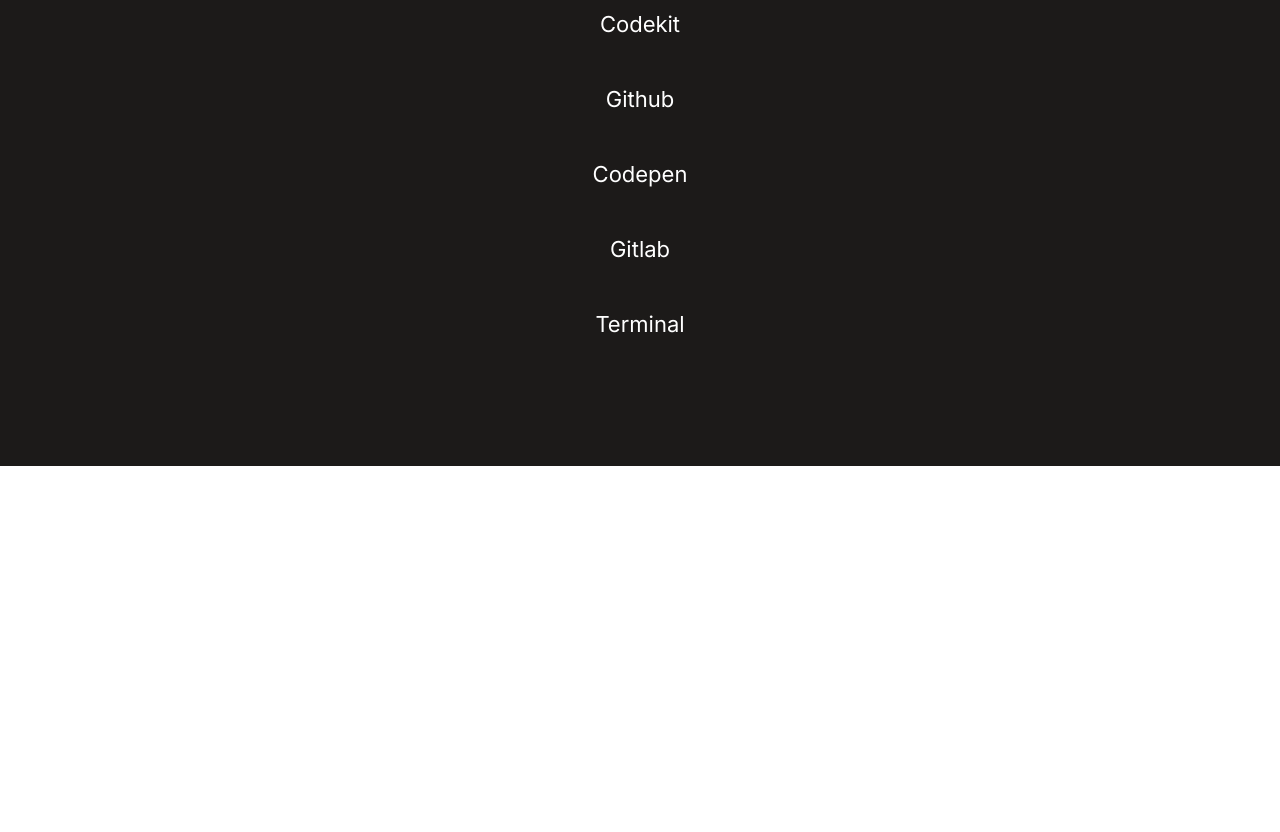
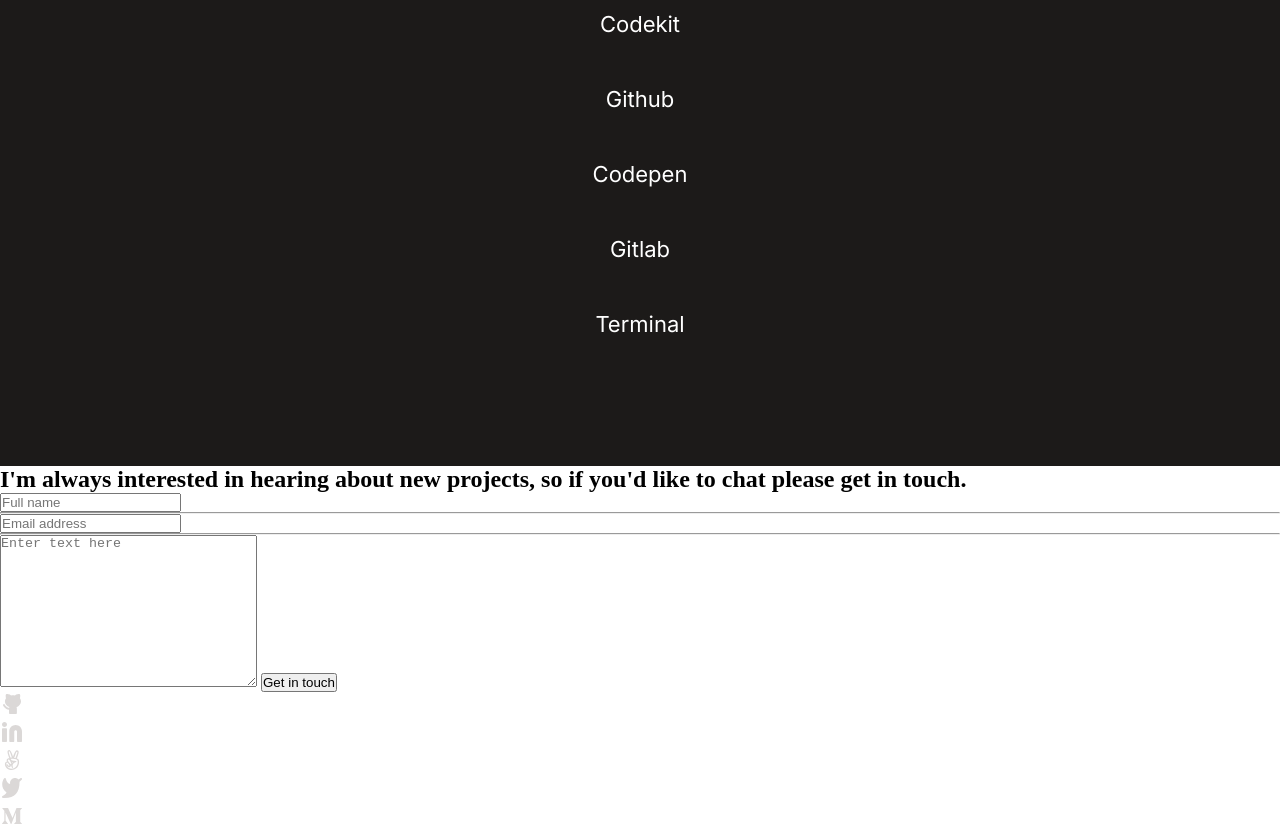
Before and after one commit to bekjon-me/Portfolio, a website: page index.html in a window 1280 px wide. Shown: the part 5443-6275 px from the top of the page. Before the commit the page ends 5909 px from the top, so only its background shows below. Drawn offline with Linux system fonts and the light colour scheme.

Commit message:
Add contact section and footer

```diff
--- a/index.html
+++ b/index.html
@@ -222,5 +222,54 @@
         </li>
       </ul>
     </section>
+
+    <section id="contact">
+      <h2>
+        I'm always interested in hearing about new projects, so if you'd like to
+        chat please get in touch.
+      </h2>
+      <form action="">
+        <input type="text" max="30" placeholder="Full name" required />
+        <hr />
+        <input type="email" placeholder="Email address" required />
+        <hr />
+        <textarea
+          cols="30"
+          rows="10"
+          maxlength="500"
+          placeholder="Enter text here"
+          required
+        ></textarea>
+        <input type="submit" value="Get in touch" />
+      </form>
+    </section>
+
+    <footer>
+      <ul class="social">
+        <li>
+          <a href="https://github.com/bekjon-me"
+            ><img src="assets/Icon_GitHub.svg" alt="Github icon"
+          /></a>
+        </li>
+        <li>
+          <a href="https://www.linkedin.com/in/bekjonishpulatov">
+            <img src="assets/Icon_Linkedin.svg" alt=" Linkedin icon"
+          /></a>
+        </li>
+        <li>
+          <a href="#"
+            ><img src="assets/Icon_Angelist.svg" alt="Angelist icon"
+          /></a>
+        </li>
+        <li>
+          <a href="#"
+            ><img src="assets/Icon_Twitter.svg" alt="Twitter icon"
+          /></a>
+        </li>
+        <li>
+          <a href="#"><img src="assets/Icon_Medium.svg" alt="Medium icon" /></a>
+        </li>
+      </ul>
+    </footer>
   </body>
 </html>
```
